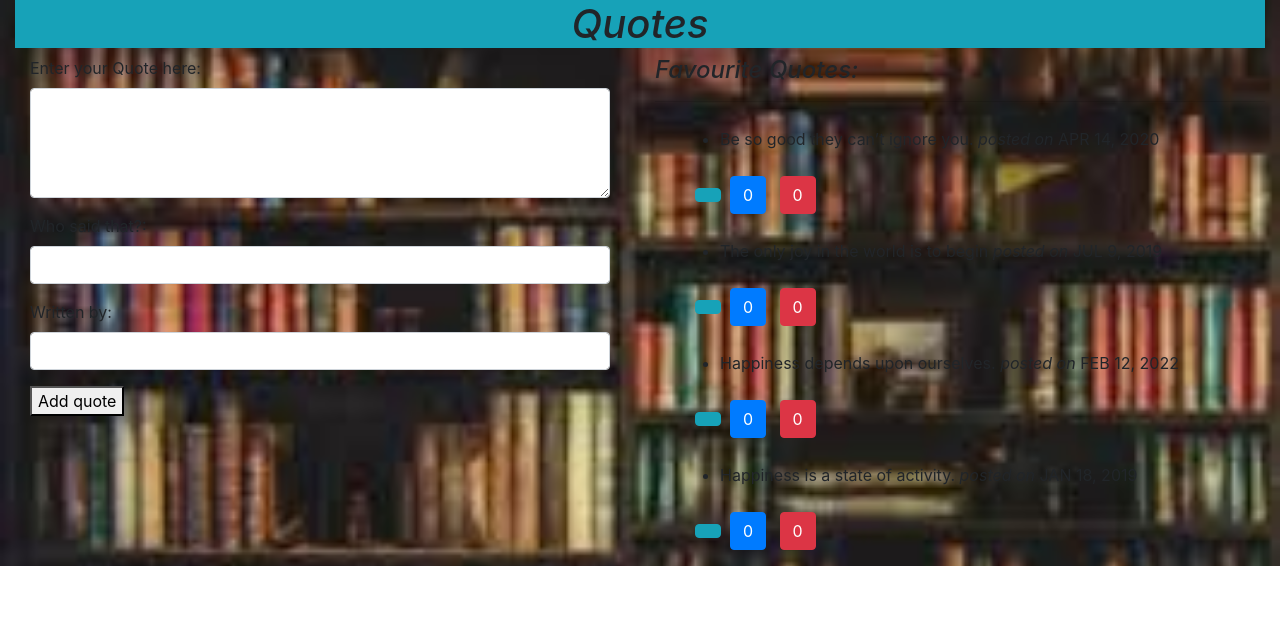
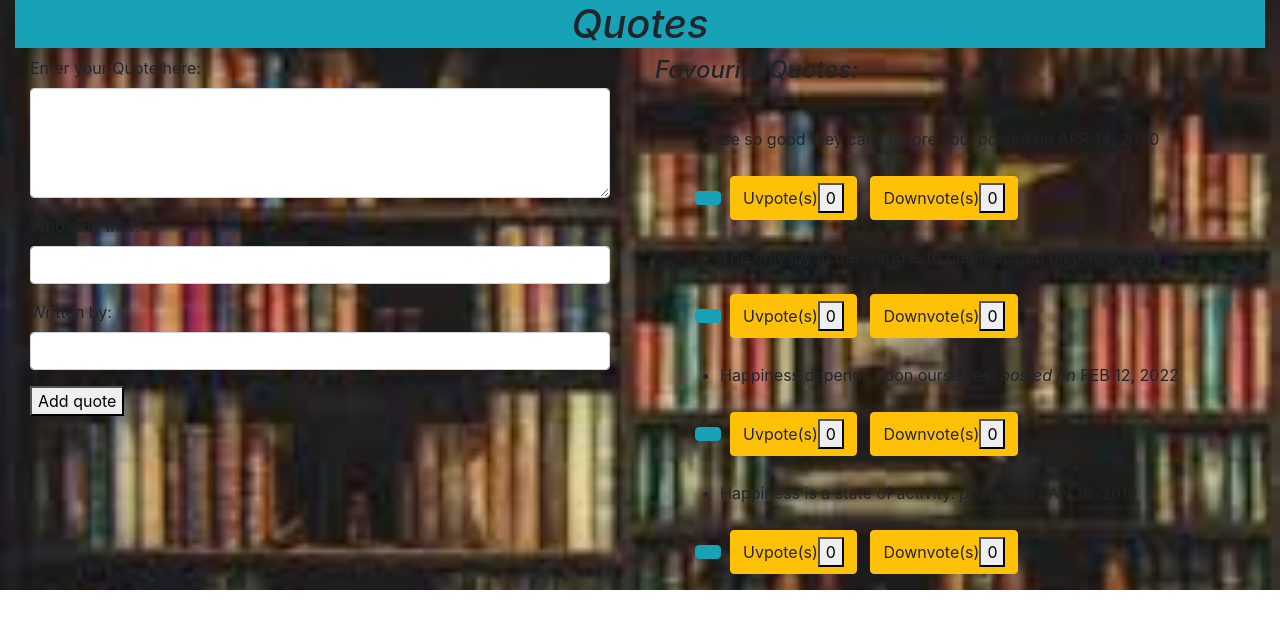
Before and after one commit to collinsbett29/Quotes, an Angular app: page / in a window 1280 px wide. Shown: the top 628 px of the page. Built offline with nearby package versions, Linux system fonts and the light colour scheme.

Commit message:
Update all new files

```diff
--- a/src/app/quote/quote.component.html
+++ b/src/app/quote/quote.component.html
@@ -13,8 +13,8 @@
                 <div *ngFor='let quote of quotes;let i = index'>
                   <li>{{quote.name}} <span style="font-style: italic" >posted on</span>  {{quote.completeDate|date|uppercase}}</li>
                   <button (click)='toggleDetails(i)' class="btn btn-info btn-xs"><i class="fa fa-sort"></i></button>&nbsp;
-                  <button (click)='upvote(i)' class="btn btn-primary btn-xs"><i class="fa fa-thumbs-o-up"></i>{{quote.upvotes}}</button>&nbsp;&nbsp;
-                  <button (click)='downvote(i)' class="btn btn-danger btn-xs"><i class="fa fa-thumbs-o-down"></i>{{quote.downvotes}}</button>
+                  <button (click)='upvote(i)' class="btn btn-warning btn-xs"><i class="fa fa-thumbs-o-up"></i>Uvpote(s)<button>{{quote.upvotes}}</button></button>&nbsp;&nbsp;
+                  <button (click)='downvote(i)' class="btn btn-warning btn-xs"><i class="fa fa-thumbs-o-down"></i>Downvote(s)<button>{{quote.downvotes}}</button></button>
                   <app-quote-detail *ngIf='quote.showDescription' [quote]='quote' (isComplete) = 'deleteQuote($event,i)'></app-quote-detail>
                   <app-quote-detail *ngIf='quote.upvotes' [quote]='quote' (isComplete) = 'deleteQuote($event,i)'></app-quote-detail>
                 </div>
```
